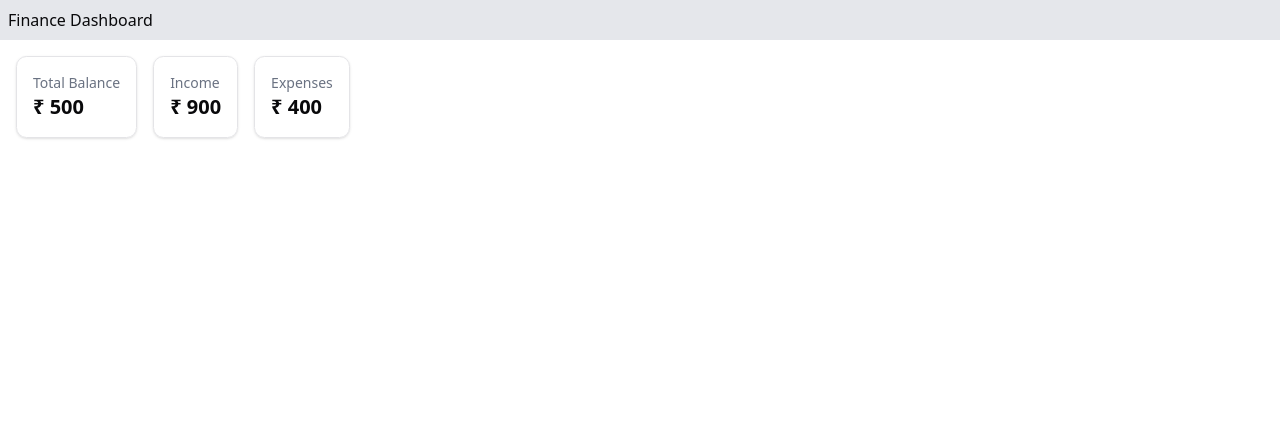
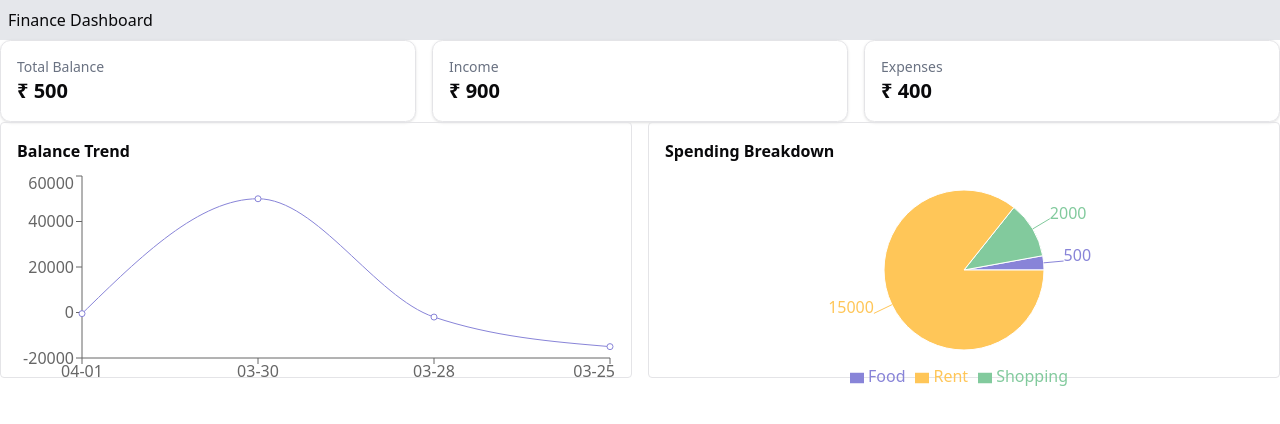
Before and after one commit to PriDebnath/zorvyn-assessment, a React (Vite) app: page / in a window 1280 px wide. Shown: the top 424 px of the page. Built offline with nearby package versions, Linux system fonts and the light colour scheme.

Commit message:
added trendData and expenseTransactions as chart

```diff
--- a/package.json
+++ b/package.json
@@ -3,7 +3,7 @@
   "private": true,
   "version": "0.0.0",
   "type": "module",
-    "author": {
+  "author": {
     "name": "Pritam Debnath",
     "email": "debnathpritam0802@gmail.com",
     "url": "https://github.com/PriDebnath/portfolio-v2"
@@ -48,6 +48,7 @@
     "react-markdown": "^10.1.0",
     "react-syntax-highlighter": "^16.1.1",
     "reactflow": "^11.11.4",
+    "recharts": "^3.8.1",
     "sass-embedded": "^1.97.2",
     "shadcn": "^4.1.0",
     "tailwind-merge": "^3.4.0",
--- /dev/null
+++ b/src/feature/dashboard/mock-data.ts
@@ -0,0 +1,8 @@
+import type { Transactions } from "@/model";
+
+export const mockTransactions: Transactions[] = [
+  { id: 1, date: "2026-04-01", category: "Food", type: "expense", amount: 500 },
+  { id: 2, date: "2026-03-30", category: "Salary", type: "income", amount: 50000 },
+  { id: 3, date: "2026-03-28", category: "Shopping", type: "expense", amount: 2000 },
+  { id: 4, date: "2026-03-25", category: "Rent", type: "expense", amount: 15000 },
+];
--- /dev/null
+++ b/src/model/index.ts
@@ -0,0 +1,9 @@
+export type Transactions = {
+    id: number;
+    date: string;
+    category: string;
+    type: string;
+    amount: number;
+}
+type category =  Pick<Transactions,'category'>
+const category:  keyof Transactions = "category"; // ✅
--- a/src/page/dashboard/dashboard.tsx
+++ b/src/page/dashboard/dashboard.tsx
@@ -1,6 +1,21 @@
-import SummaryCard from "@/feature/flow/component/summary-card";
 import React, { useEffect, useState } from "react";
+import SummaryCard from "@/feature/dashboard/component/summary-card";
+import { mockTransactions } from "@/feature/dashboard/mock-data";
+import {
+  LineChart,
+  Line,
+  XAxis,
+  YAxis,
+  Tooltip,
+  ResponsiveContainer,
+  PieChart,
+  Pie,
+  Cell,
+  Legend,
+} from "recharts";
+import type { Transactions } from "@/model";
 
+const COLORS = ["#8884d8", "#82ca9d", "#ffc658", "#ff7f7f"];
 
 export default function Dashboard() {
 
@@ -8,15 +23,62 @@ export default function Dashboard() {
   const expense = 400
   const balance = income - expense;
 
+  // Line chart data (group by date)
+  const trendData = mockTransactions.map((t) => {
+    return {
+      date: t.date.slice(5),
+      amount: t.type === "expense" ? -t.amount : t.amount,
+    }
+  });
+
+
+  // Pie chart data (category breakdown)
+  const expenseTransactions = mockTransactions.filter((t) => t.type === "expense")
+
   return (
     <div className="h-screen  flex flex-col">
       <h1 className="p-2 bg-gray-200">Finance Dashboard</h1>
-      <div className="flex items-center p-4 gap-4">
-   <SummaryCard title="Total Balance" value={balance} />
-      <SummaryCard title="Income" value={income} />
-      <SummaryCard title="Expenses" value={expense} />
+      <div className="grid grid-cols-1 md:grid-cols-3 gap-4">
+        <SummaryCard title="Total Balance" value={balance} />
+        <SummaryCard title="Income" value={income} />
+        <SummaryCard title="Expenses" value={expense} />
       </div>
 
+      <div className="grid md:grid-cols-2 gap-4">
+        <div className="p-4 border rounded h-64">
+          <h3 className="mb-2 font-semibold">Balance Trend</h3>
+          <ResponsiveContainer width="100%" height="100%">
+            <LineChart data={trendData}>
+              <XAxis dataKey="date" />
+              <YAxis />
+              <Tooltip />
+              <Line type="monotone" dataKey="amount" stroke="#8884d8" />
+            </LineChart>
+          </ResponsiveContainer>
+        </div>
+
+        <div className="p-4 border rounded h-64">
+          <h3 className="mb-2 font-semibold">Spending Breakdown</h3>
+          <ResponsiveContainer width="100%" height="100%">
+            <PieChart>
+              <Pie
+                data={expenseTransactions}
+                dataKey={"amount" satisfies keyof Transactions}
+                nameKey={"category" satisfies keyof Transactions}
+                outerRadius={80}
+                label
+              >
+                {expenseTransactions.map((_, index) => (
+                  <Cell key={index} fill={COLORS[index % COLORS.length]} />
+                ))}
+              </Pie>
+              <Legend />
+              <Tooltip />
+            </PieChart>
+          </ResponsiveContainer>
+        </div>
+
+      </div>
     </div>
   );
 }
```
Also changed, not shown: src/feature/dashboard/component/summary-card.tsx (renamed from src/feature/flow/component/summary-card.tsx), 1 other file (tests, documents, lock files or other folders).
